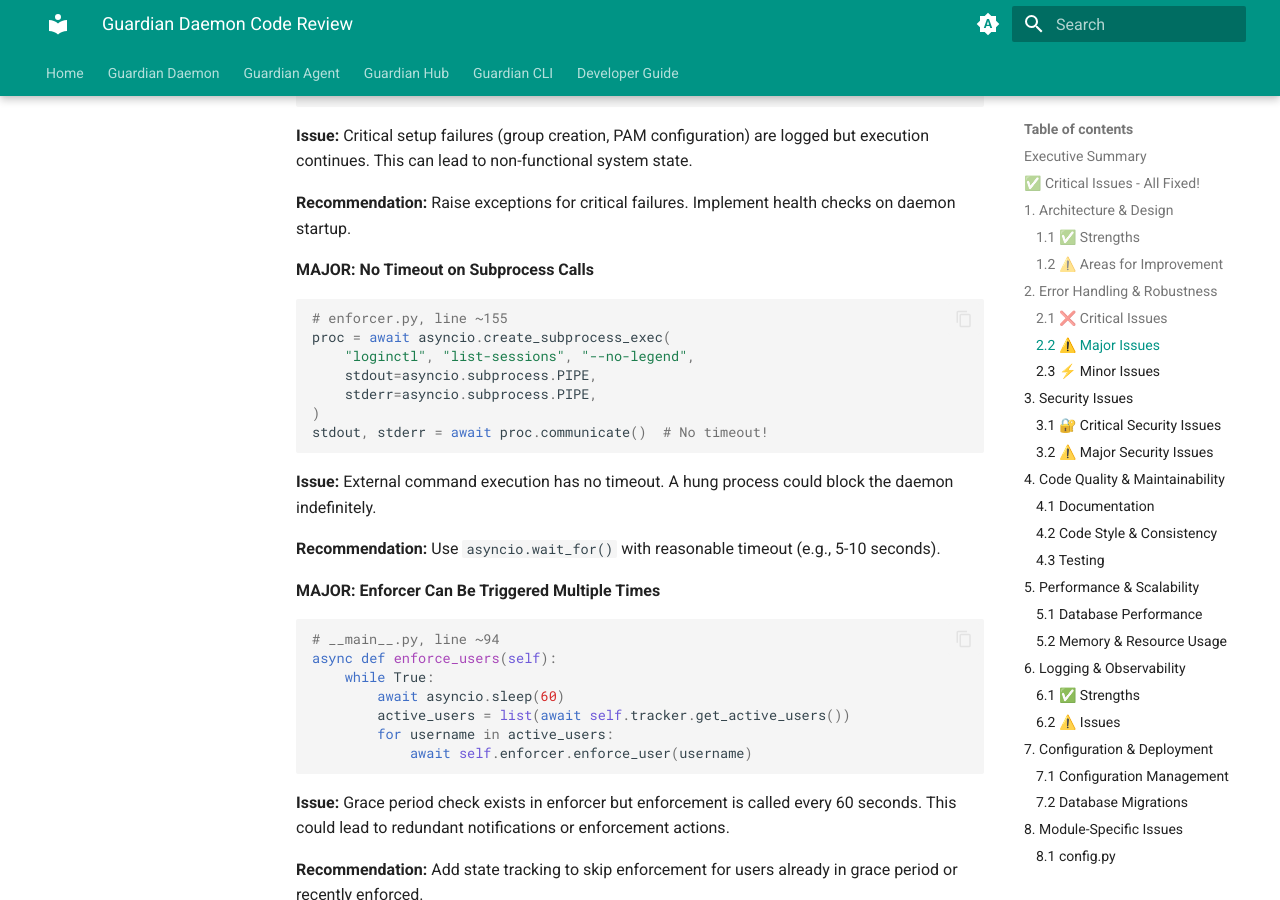
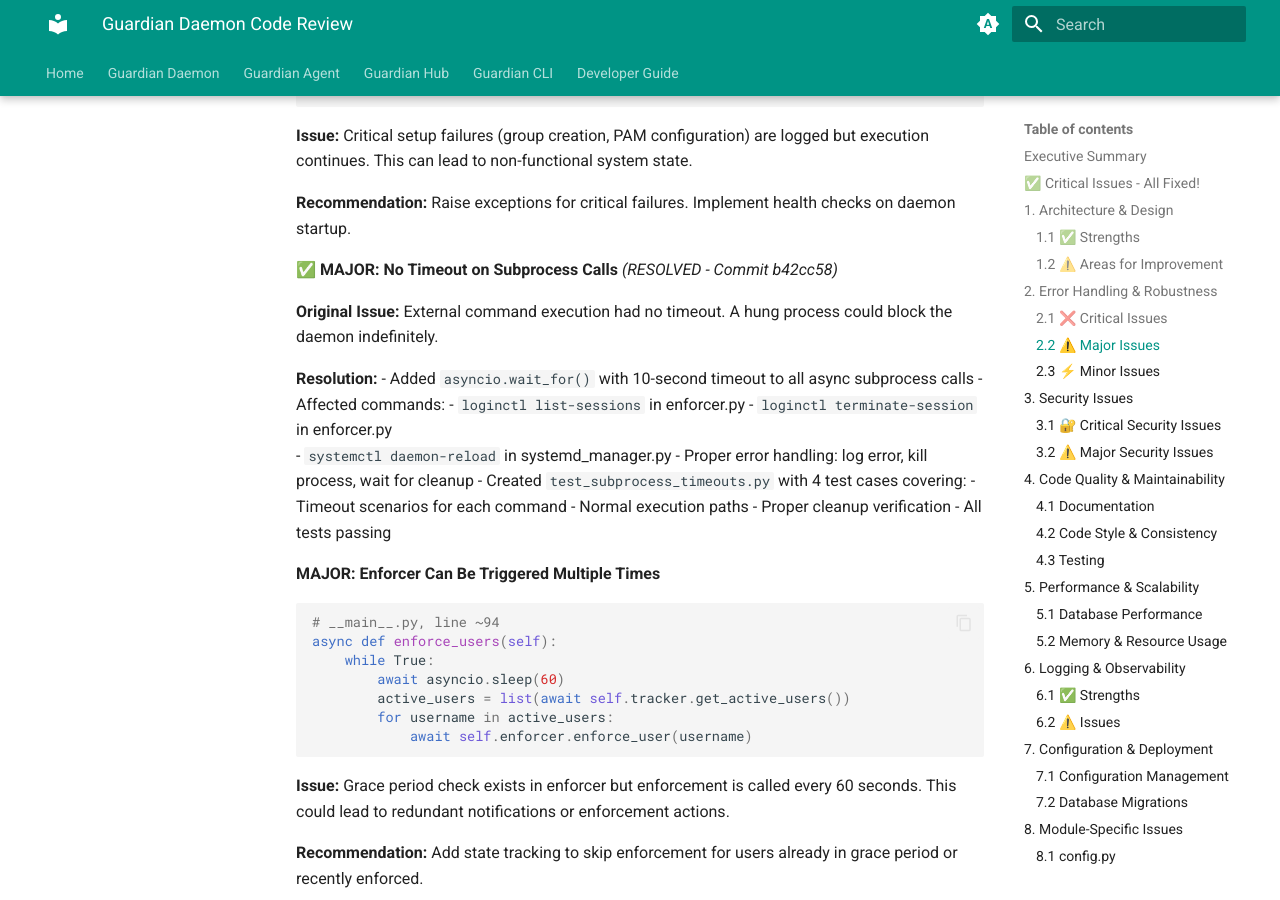
Before and after one commit to familyguardian/guardian, an MkDocs documentation site: the page built from docs/developer/code_review_guardian_daemon.md, in a window 1280 px wide and 900 px high, scrolled down 4505 px. Built offline with MkDocs 1.6.1 and Material for MkDocs 9.7.7, drawn with Linux system fonts in a browser that asks for light colours.

Commit message:
docs: mark Major Issue #2 (Subprocess Timeouts) as resolved

````diff
--- a/docs/developer/code_review_guardian_daemon.md
+++ b/docs/developer/code_review_guardian_daemon.md
@@ -204,20 +204,22 @@ except subprocess.CalledProcessError as e:
 
 **Recommendation:** Raise exceptions for critical failures. Implement health checks on daemon startup.
 
-**MAJOR: No Timeout on Subprocess Calls**
-```python
-# enforcer.py, line ~155
-proc = await asyncio.create_subprocess_exec(
-    "loginctl", "list-sessions", "--no-legend",
-    stdout=asyncio.subprocess.PIPE,
-    stderr=asyncio.subprocess.PIPE,
-)
-stdout, stderr = await proc.communicate()  # No timeout!
-```
+**✅ MAJOR: No Timeout on Subprocess Calls** *(RESOLVED - Commit b42cc58)*
 
-**Issue:** External command execution has no timeout. A hung process could block the daemon indefinitely.
+**Original Issue:** External command execution had no timeout. A hung process could block the daemon indefinitely.
 
-**Recommendation:** Use `asyncio.wait_for()` with reasonable timeout (e.g., 5-10 seconds).
+**Resolution:**
+- Added `asyncio.wait_for()` with 10-second timeout to all async subprocess calls
+- Affected commands:
+  - `loginctl list-sessions` in enforcer.py
+  - `loginctl terminate-session` in enforcer.py
+  - `systemctl daemon-reload` in systemd_manager.py
+- Proper error handling: log error, kill process, wait for cleanup
+- Created `test_subprocess_timeouts.py` with 4 test cases covering:
+  - Timeout scenarios for each command
+  - Normal execution paths
+  - Proper cleanup verification
+- All tests passing
 
 **MAJOR: Enforcer Can Be Triggered Multiple Times**
 ```python
````
